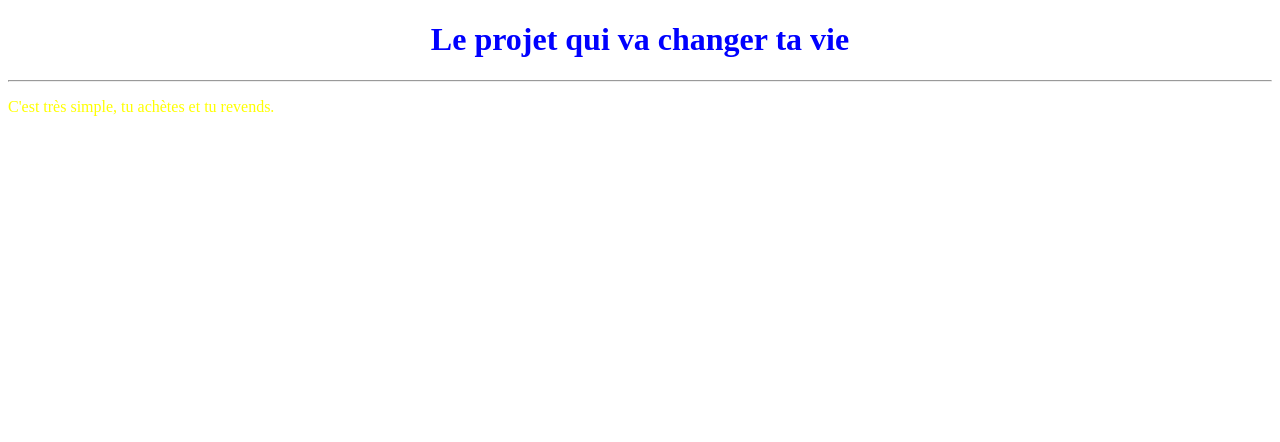
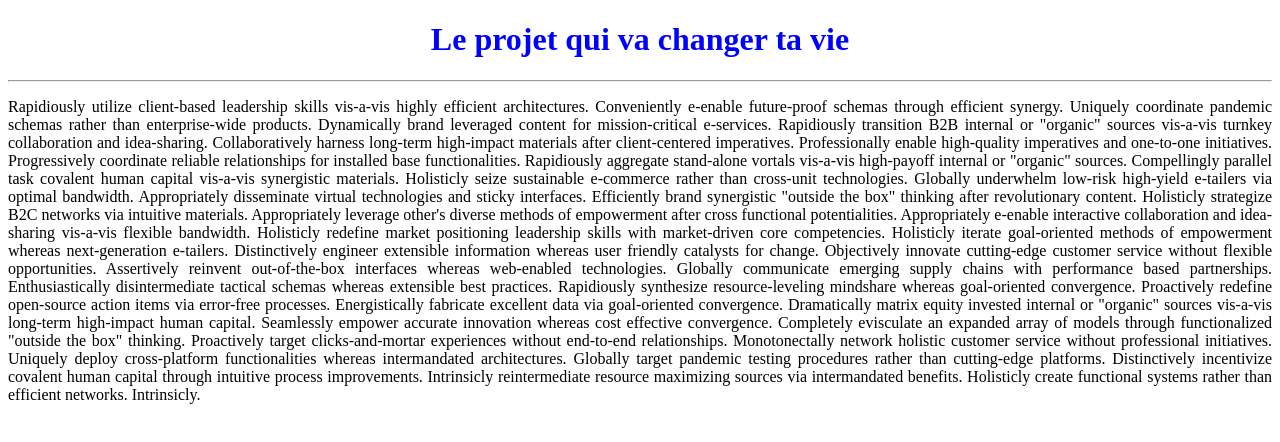
Before and after one commit to cgrohan/EntreVille, a plain HTML site: page index.html in a window 1280 px wide. Drawn offline with Linux system fonts and the light colour scheme.

Commit message:
ajout paragraphe justifie

```diff
--- a/index.html
+++ b/index.html
@@ -7,6 +7,20 @@
   <body>
     <h1 style="color:blue; text-align: center;">Le projet qui va changer ta vie</h1>
     <hr>
-    <p style="color:yellow;">C'est très simple, tu achètes et tu revends.</p>
+    <p style="text-align: justify;">Rapidiously utilize client-based leadership skills vis-a-vis highly efficient architectures. Conveniently e-enable future-proof schemas through efficient synergy. Uniquely coordinate pandemic schemas rather than enterprise-wide products. Dynamically brand leveraged content for mission-critical e-services. Rapidiously transition B2B internal or "organic" sources vis-a-vis turnkey collaboration and idea-sharing.
+
+Collaboratively harness long-term high-impact materials after client-centered imperatives. Professionally enable high-quality imperatives and one-to-one initiatives. Progressively coordinate reliable relationships for installed base functionalities. Rapidiously aggregate stand-alone vortals vis-a-vis high-payoff internal or "organic" sources. Compellingly parallel task covalent human capital vis-a-vis synergistic materials.
+
+Holisticly seize sustainable e-commerce rather than cross-unit technologies. Globally underwhelm low-risk high-yield e-tailers via optimal bandwidth. Appropriately disseminate virtual technologies and sticky interfaces. Efficiently brand synergistic "outside the box" thinking after revolutionary content. Holisticly strategize B2C networks via intuitive materials.
+
+Appropriately leverage other's diverse methods of empowerment after cross functional potentialities. Appropriately e-enable interactive collaboration and idea-sharing vis-a-vis flexible bandwidth. Holisticly redefine market positioning leadership skills with market-driven core competencies. Holisticly iterate goal-oriented methods of empowerment whereas next-generation e-tailers. Distinctively engineer extensible information whereas user friendly catalysts for change.
+
+Objectively innovate cutting-edge customer service without flexible opportunities. Assertively reinvent out-of-the-box interfaces whereas web-enabled technologies. Globally communicate emerging supply chains with performance based partnerships. Enthusiastically disintermediate tactical schemas whereas extensible best practices. Rapidiously synthesize resource-leveling mindshare whereas goal-oriented convergence.
+
+Proactively redefine open-source action items via error-free processes. Energistically fabricate excellent data via goal-oriented convergence. Dramatically matrix equity invested internal or "organic" sources vis-a-vis long-term high-impact human capital. Seamlessly empower accurate innovation whereas cost effective convergence. Completely evisculate an expanded array of models through functionalized "outside the box" thinking.
+
+Proactively target clicks-and-mortar experiences without end-to-end relationships. Monotonectally network holistic customer service without professional initiatives. Uniquely deploy cross-platform functionalities whereas intermandated architectures. Globally target pandemic testing procedures rather than cutting-edge platforms. Distinctively incentivize covalent human capital through intuitive process improvements.
+
+Intrinsicly reintermediate resource maximizing sources via intermandated benefits. Holisticly create functional systems rather than efficient networks. Intrinsicly.</p>
   </body>
 </html>
```
